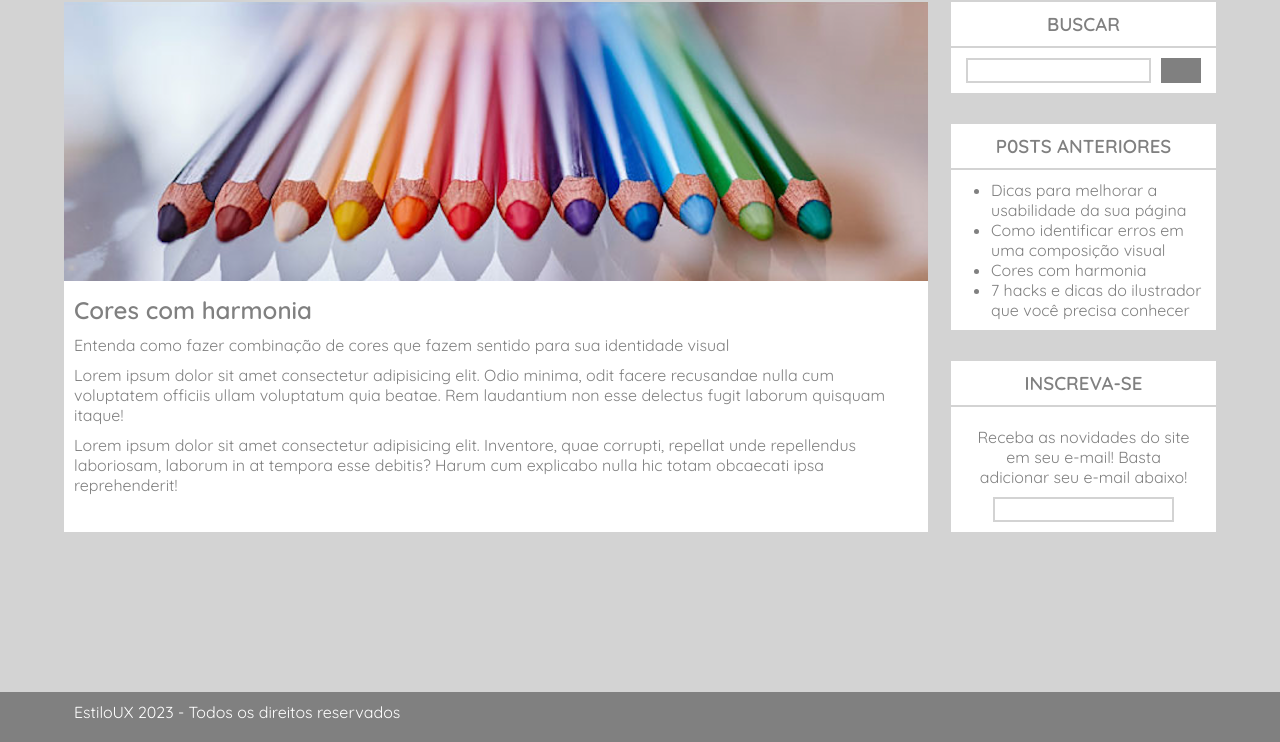
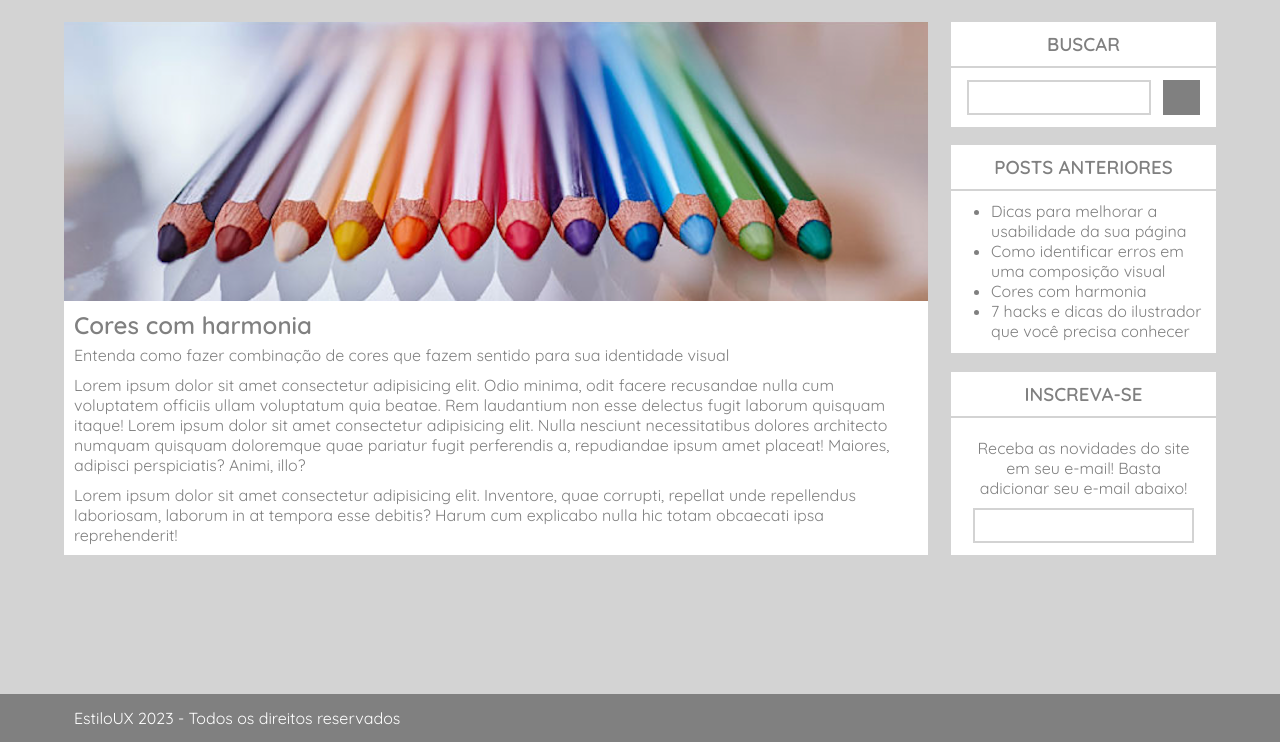
Before and after one commit to LeonKene-hub/estiloUX-atividade, a plain HTML site: page estiloux/index.html in a window 1280 px wide. Shown: the part 58-800 px from the top of the page. Drawn offline with Linux system fonts and the light colour scheme.

Commit message:
A parte visual está pronta!

```diff
--- a/estiloux/index.html
+++ b/estiloux/index.html
@@ -36,7 +36,7 @@
 
                 <p>Lorem ipsum dolor sit amet consectetur adipisicing elit. Odio minima, odit facere recusandae nulla
                     cum voluptatem officiis ullam voluptatum quia beatae. Rem laudantium non esse delectus fugit laborum
-                    quisquam itaque!</p>
+                    quisquam itaque! Lorem ipsum dolor sit amet consectetur adipisicing elit. Nulla nesciunt necessitatibus dolores architecto numquam quisquam doloremque quae pariatur fugit perferendis a, repudiandae ipsum amet placeat! Maiores, adipisci perspiciatis? Animi, illo?</p>
 
                 <p>Lorem ipsum dolor sit amet consectetur adipisicing elit. Inventore, quae corrupti, repellat unde
                     repellendus laboriosam, laborum in at tempora esse debitis? Harum cum explicabo nulla hic totam
@@ -46,7 +46,7 @@
             <!-- parte lateral do site -->
             <aside>
                 <article>
-                    <h3>BUSCAR</h3>
+                    <h3>buscar</h3>
                     <div class="article-h3"></div>
                     <div id="pesquisa-flex">
                         <input type="text" name="" id="pesquisa">
@@ -55,7 +55,7 @@
                 </article>
 
                 <article>
-                    <h3>P0STS ANTERIORES</h3>
+                    <h3>posts anteriores</h3>
                     <div class="article-h3"></div>
                     <ul>
                         <li>Dicas para melhorar a usabilidade da sua página</li>
@@ -66,7 +66,7 @@
                 </article>
 
                 <article>
-                    <h3>INSCREVA-SE</h3>
+                    <h3>inscreva-se</h3>
                     <div class="article-h3"></div>
                     <p id="p3">Receba as novidades do site em seu e-mail! Basta adicionar seu e-mail abaixo!</p>
                     <input type="text" name="" id="email">
--- a/estiloux/styles/style.css
+++ b/estiloux/styles/style.css
@@ -14,29 +14,28 @@ body {
 }
 .container-grid {
     width: 90%;
-    margin: 0 auto;
+    margin: 0 auto; /* margens laterais  e centralizadas automaticamente*/
+    max-width: 1200px;
 }
 
 /* Cabeçalho*/
-
 header {
     background-color: #808080;
 }
 .header-flex {
     display: flex;
     justify-content: space-between;
+    padding: 5px 0px;
+    padding-right: 50px;
 }
-
 header h1 {
     color: white;
     font-weight: 300;
 }
-
 #logoux {
     font-weight: 600;
     font-style: italic;
 }
-
 header nav a {
     color: white;
     text-decoration: none;
@@ -51,36 +50,37 @@ nav {
 
 /* corpo principal */
 .main-flex {
+    /* separa o main e coluna */
     display: flex;
     justify-content: space-between;
-    margin-top: 20px;
-    height: 530px;
+    margin-top: 30px;
+    height: max-content;
 }
-
 section{
     width: 75%;
+    line-height: 20px;
     background-color: white;
     color: gray;
 }
 img{
     width: 100%;
 }
+p, h2{
+    margin: 10px;
+}
+
+/* coluna lateral */
 aside{
     display: flex;
     flex-direction: column;
     justify-content: space-between;
     width: 23%;
 }
-
-p, h2{
-    margin: 10px;
-}
-
 article{
     display: flex;
     flex-direction: column;
     background-color: rgb(255, 255, 255);
-    height: max-content;
+    height: fit-content;
     padding: 10px;
     align-items: center;
     color: gray;
@@ -89,31 +89,46 @@ input{
     border-color: rgb(211, 211, 211);
     border-style: solid;
 }
+h3{
+    text-transform: uppercase;
+}
+
+/* 1° article */
 #pesquisa-flex{
     display: flex;
     width: 100%;
     justify-content: space-around;
 }
 #pesquisa{
-    height: 25px;
-    width: 185px;
-}
-ul{
-    padding-left: 30px;
-}
-#p3{
-    text-align: center;
+    height: 35px;
+    width: 75%;
+    margin: 2px;;
 }
 button{
-    width: 40px;
-    height: 25px;
+    width: 15%;
+    height: 35px;
+    margin: 2px;
     background-color: #808080;
     border-color: transparent;
 }
 
+/* 2° article */
+ul{
+    padding-left: 30px;
+    margin-bottom: 2px;
+}
+
+/* 3° article */
+#p3{
+    text-align: center;
+}
 #email{
-    height: 25px;
+    height: 35px;
+    width: 90%;
+    margin-bottom: 2px;
 }
+
+/* linha de marcação dos articles */
 .article-h3{
     height: 2px;
     width: 110%;
@@ -122,13 +137,13 @@ button{
 }
 
 /* Parte do rodapé */
-
 footer {
     background-color: #808080;
-    height: 50px;
+    height: max-content ;
     width: 100%;
     position: absolute;
     bottom: 0%;
+    padding: 4px 0px;
 }
 
 footer div p {
```
